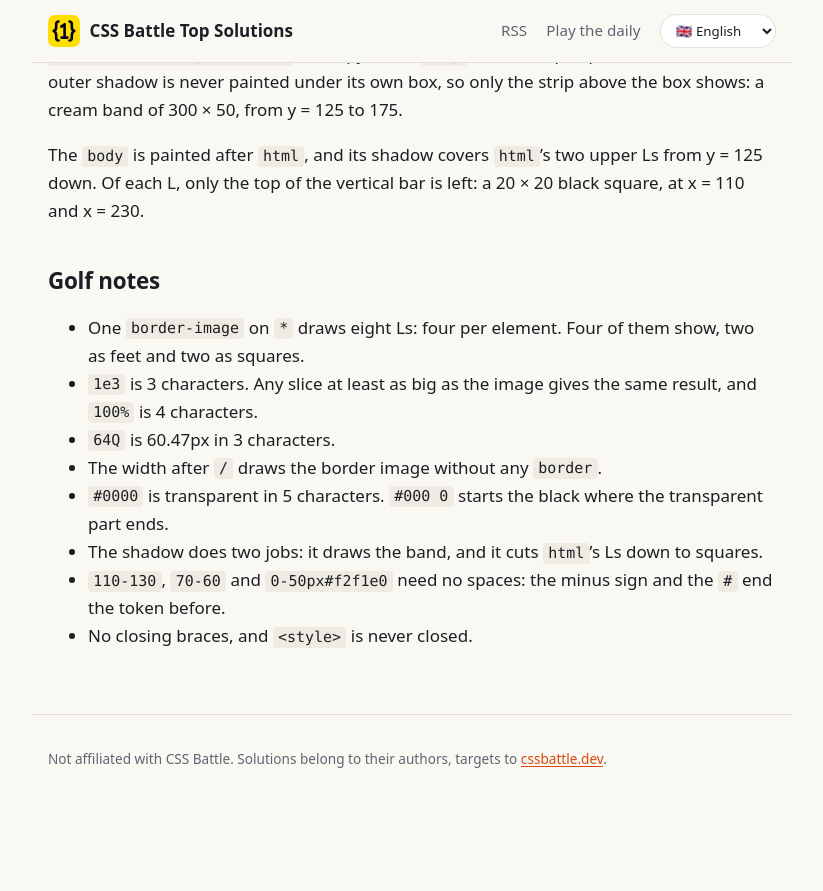
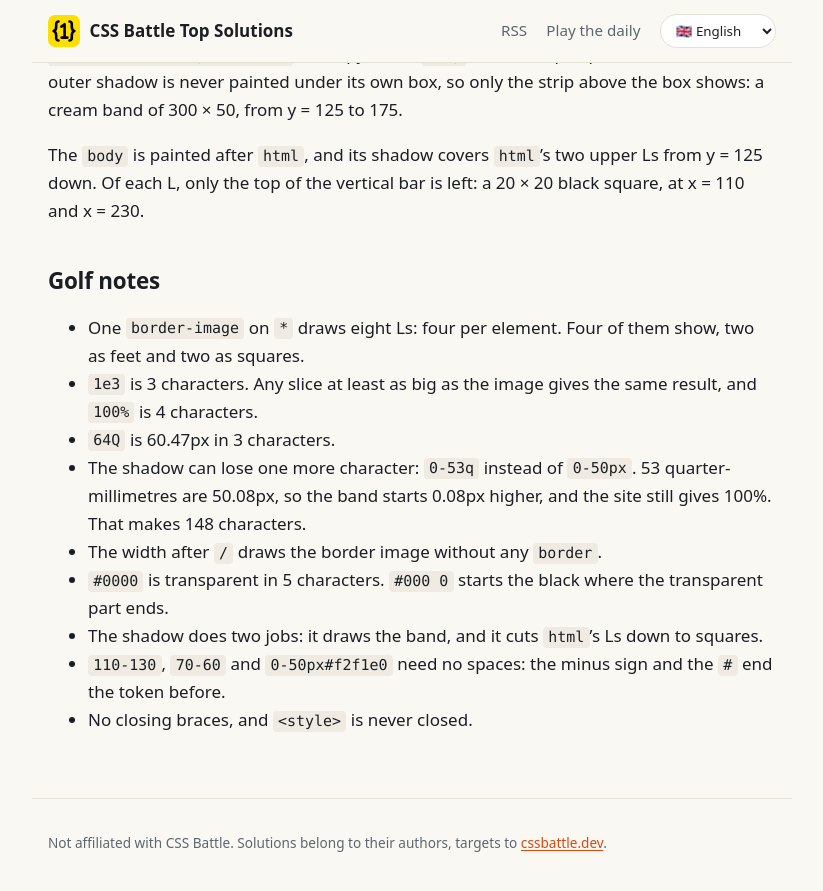
Before and after one commit to evanliomain/css-battle-blog, a Jekyll site: the page built from _posts/en/2026-11-07-eight-corners-one-gradient.md, in a window 1280 px wide and 900 px high, scrolled down 3260 px. Shown: the top 891 px of the window, without its empty margins (228-1051 px from the left). Built offline with Jekyll 4.4.1, drawn with Linux system fonts in a browser that asks for light colours; before the commit the page ends 4076 px from its top, so only the background shows below that.

Commit message:
Note a 148-character version in the November 7, 2026 post

```diff
--- a/_posts/en/2026-11-07-eight-corners-one-gradient.md
+++ b/_posts/en/2026-11-07-eight-corners-one-gradient.md
@@ -75,6 +75,7 @@ The `body` is painted after `html`, and its shadow covers `html`'s two upper Ls
 - One `border-image` on `*` draws eight Ls: four per element. Four of them show, two as feet and two as squares.
 - `1e3` is 3 characters. Any slice at least as big as the image gives the same result, and `100%` is 4 characters.
 - `64Q` is 60.47px in 3 characters.
+- The shadow can lose one more character: `0-53q` instead of `0-50px`. 53 quarter-millimetres are 50.08px, so the band starts 0.08px higher, and the site still gives 100%. That makes 148 characters.
 - The width after `/` draws the border image without any `border`.
 - `#0000` is transparent in 5 characters. `#000 0` starts the black where the transparent part ends.
 - The shadow does two jobs: it draws the band, and it cuts `html`'s Ls down to squares.
```
Also changed, not shown: _posts/fr/2026-11-07-huit-coins-un-degrade.md (+1 -0 lines).
